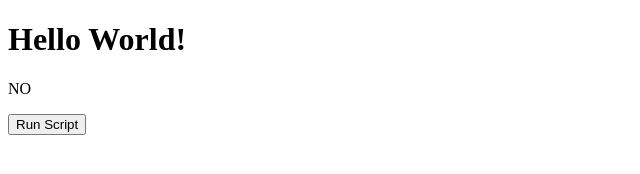
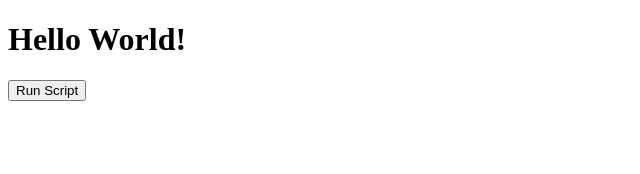
Before and after one commit to v2ngu/team-finder, a browser extension: page index.html in a window 1280 px wide. Shown: the whole page, without its empty margins (0-640 px from the left). Drawn offline with Linux system fonts and the light colour scheme.

```diff
--- a/index.html
+++ b/index.html
@@ -9,7 +9,6 @@
 </head>
 <body>
   <h1>Hello World!</h1>
-  <p>NO</p>
   <button id="button">Run Script</button>
   <script src="./index.js"></script>
 </body>
```
